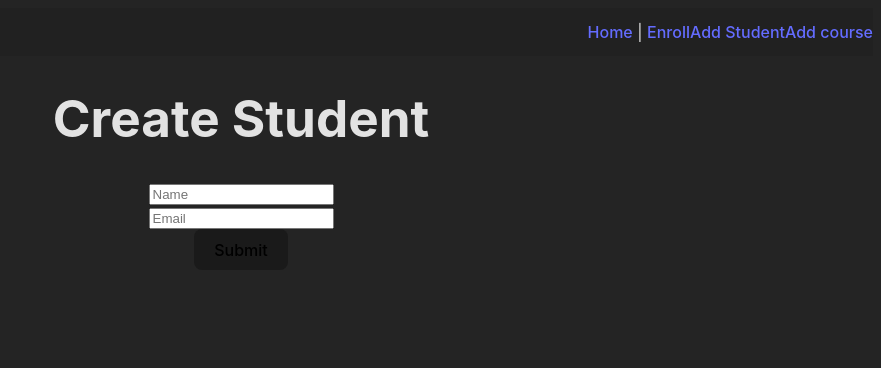
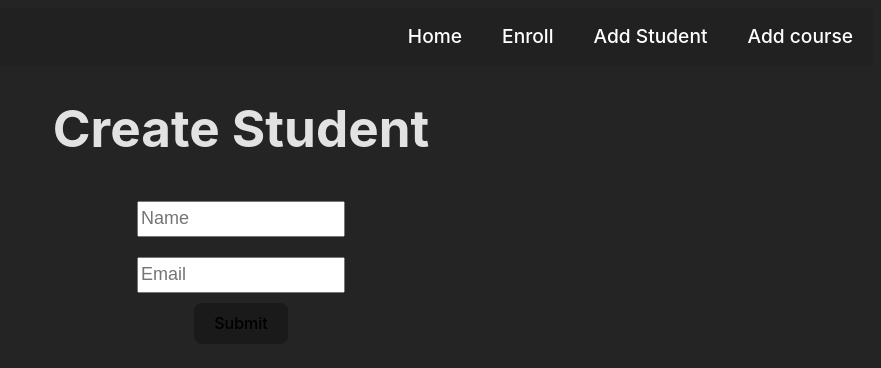
Before and after one commit to salmanbuali/vue-hackathon-frontend, a Vue app: page /CreateStudent in a window 1280 px wide. Shown: the top 368 px of the page, without its empty margins (399-1280 px from the left). Built offline with nearby package versions, Linux system fonts and the light colour scheme.

Commit message:
student now enroll

```diff
--- a/src/components/NavBar.vue
+++ b/src/components/NavBar.vue
@@ -1,15 +1,15 @@
 <script>
 export default {
-  name: "NavBar",
+  name: 'NavBar'
 }
 </script>
 
 <template>
   <nav>
-    <router-link to="/" name="HomePage">Home</router-link> |
-    <router-link to="/enroll">Enroll</router-link>
-    <router-link to="/CreateStudent">Add Student</router-link>
-    <router-link to="/CreateCourse">Add course</router-link>
+    <router-link class="link" to="/" name="HomePage">Home</router-link>
+    <router-link class="link" to="/enroll">Enroll</router-link>
+    <router-link class="link" to="/CreateStudent">Add Student</router-link>
+    <router-link class="link" to="/CreateCourse">Add course</router-link>
   </nav>
 </template>
 
--- a/src/pages/CreateCourse.vue
+++ b/src/pages/CreateCourse.vue
@@ -16,6 +16,8 @@ export default {
         name: this.name
       }
       axios.post('http://localhost:3001/courses/create', request)
+      alert('course created!!!!!!')
+      this.name = ''
     }
   }
 }
--- a/src/pages/CreateStudent.vue
+++ b/src/pages/CreateStudent.vue
@@ -17,6 +17,9 @@ export default {
         email: this.email
       }
       axios.post('http://localhost:3001/students/create', request)
+      this.name = ''
+      this.email = ''
+      alert('Student Created!')
     }
   }
 }
--- a/src/pages/Enroll.vue
+++ b/src/pages/Enroll.vue
@@ -1,4 +1,5 @@
 <script>
+import axios from 'axios'
 export default {
   name: 'Enroll',
   data: () => ({
@@ -6,16 +7,42 @@ export default {
     courseName: '',
     grade: '',
     allStudents: [],
-    allCourses: []
+    allCourses: [],
+    allGrades: []
   }),
+  mounted: function () {
+    this.getGrades()
+    this.getStudents()
+    this.getCourses()
+  },
+
   methods: {
-    handleChange(e) {
-      this[e.target.name] = e.target.value
-    },
+    // handleChange(e) {
+    //   this[e.target.name] = e.target.value
+    // },
     handleSubmit(e) {
       e.preventDefault()
-      const request = {}
-      // axios.post("http://localhost:3001/students/create",request)
+      const request = {
+        student: this.studentName,
+        course: this.courseName,
+        grade: this.grade
+      }
+
+      axios.post('http://localhost:3001/students/enroll', request)
+    },
+    async getGrades() {
+      const response = await axios.get('http://localhost:3001/grades')
+      this.allGrades = response.data
+      console.log(this.allGrades)
+    },
+    async getStudents() {
+      const response = await axios.get('http://localhost:3001/students')
+      this.allStudents = response.data
+    },
+    async getCourses() {
+      const response = await axios.get('http://localhost:3001/courses')
+      this.allCourses = response.data
+      console.log(this.allCourses)
     }
   }
 }
@@ -24,22 +51,30 @@ export default {
 <template>
   <div>
     <h1>Enroll Student</h1>
-    <form v-on:Submit="handleSubmit">
-      <div>
+
+    <form v-on:submit="handleSubmit">
+      <div class="select">
         <label>Student: </label>
         <select v-model="studentName">
-          <option disabled>Please Select A Student</option>
-          <option>Salman</option>
-          <option>Nayef</option>
-          <option>Hamad</option>
+          <option :value="student._id" v-for="student in this.allStudents">
+            {{ student.name }}
+          </option>
         </select>
       </div>
-      <div>
+      <div class="select">
         <label>Course: </label>
         <select v-model="courseName">
-          <option disabled>Please Select A Course</option>
-          <option>Math</option>
-          <option>Acrobatics</option>
+          <option :value="course._id" v-for="course in this.allCourses">
+            {{ course.name }}
+          </option>
+        </select>
+      </div>
+      <div class="select">
+        <label>Grade: </label>
+        <select v-model="grade">
+          <option :value="grade._id" v-for="grade in this.allGrades">
+            {{ grade.letter }}
+          </option>
         </select>
       </div>
       <button>Confirm Selection</button>
--- a/src/style.css
+++ b/src/style.css
@@ -15,11 +15,11 @@
 
 a {
   font-weight: 500;
-  color: #646cff;
+  color: #ffffff;
   text-decoration: inherit;
 }
 a:hover {
-  color: #535bf2;
+  color: #a3a3a390;
 }
 
 /* body {
@@ -29,19 +29,34 @@ a:hover {
   min-width: 320px;
   min-height: 100vh;
 } */
-header {
+nav {
   background-color: #212121;
   display: flex;
-  justify-content: flex-end;
+  justify-content: end;
   align-items: center;
   height: 3em;
+  font-size: larger;
+}
+
+.link {
+  padding: 0 20px;
 }
 
 h1 {
   font-size: 3.2em;
   line-height: 1.1;
 }
+input {
+  width: 200px;
+  height: 30px;
+  margin: 10px 0;
+  line-height: 1.5;
+  font-size: 18px;
+}
 
+.select {
+  margin: 10px 0;
+}
 button {
   border-radius: 8px;
   border: 1px solid transparent;
@@ -54,7 +69,7 @@ button {
   transition: border-color 0.25s;
 }
 button:hover {
-  border-color: #646cff;
+  border-color: #676767;
 }
 button:focus,
 button:focus-visible {
@@ -62,8 +77,8 @@ button:focus-visible {
 }
 
 #app {
-  max-width: 1280px;
-  /* margin: 0 auto; */
-  /* padding: 2rem; */
+  /* max-width: 1280px; */
+  /* margin: 0 auto;
+  padding: 2rem; */
   text-align: center;
 }
```
